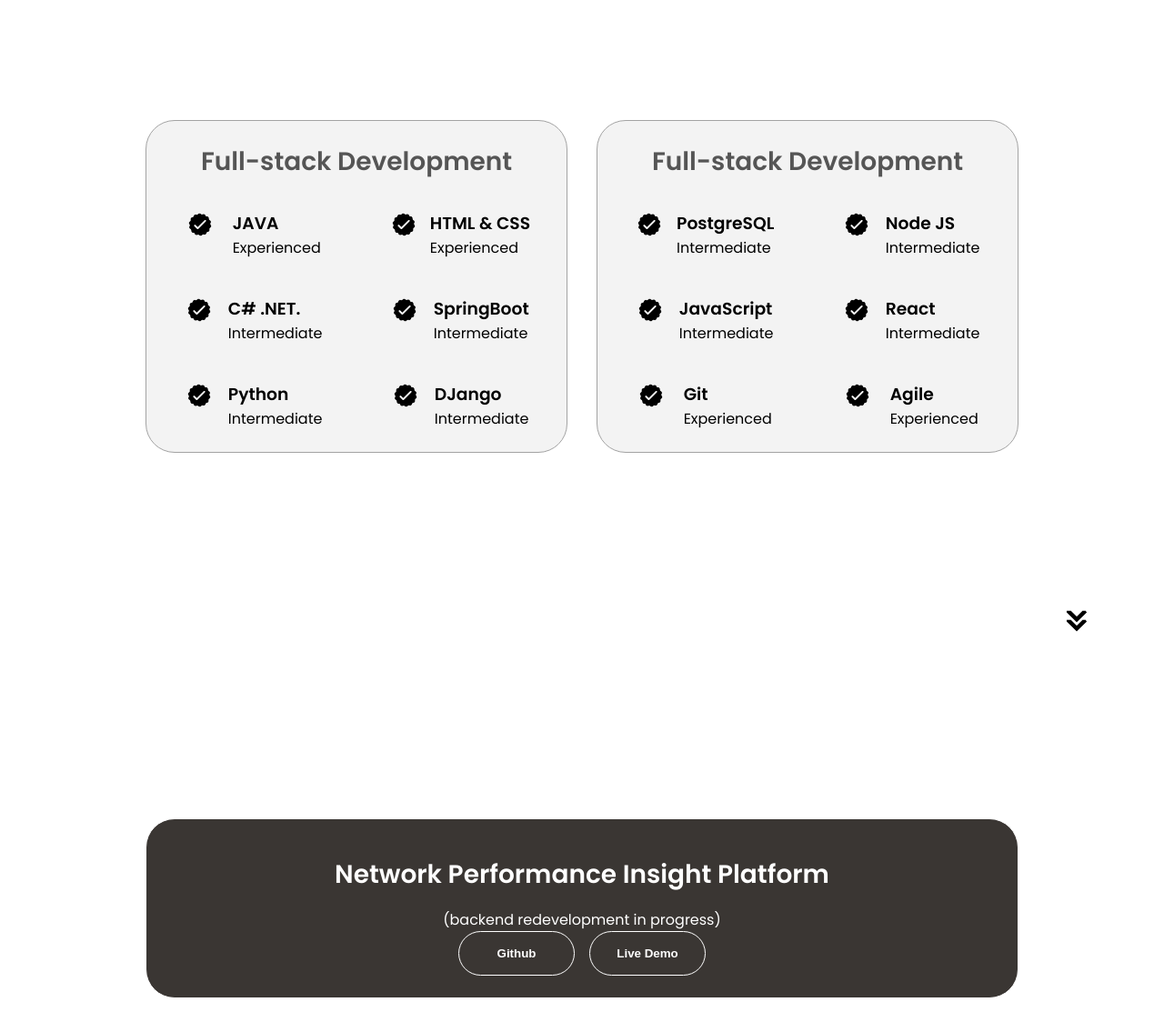
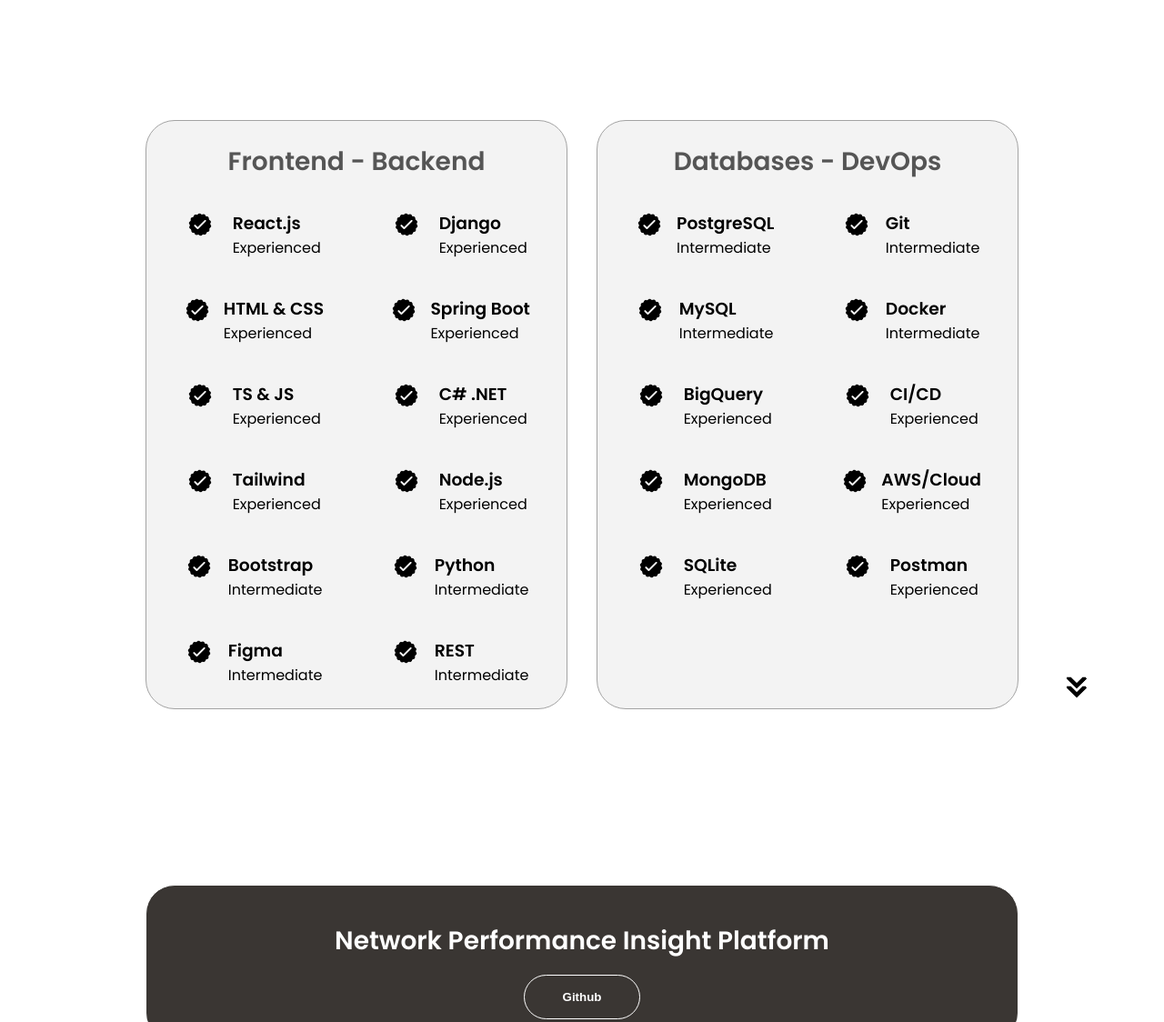
Before and after one commit to EddieMjiyakho/Portfolio, a plain HTML site: page index.html in a window 1280 px wide. Shown: the part 1850-2974 px from the top of the page at 91% size. Drawn offline with Linux system fonts and the light colour scheme.

Commit message:
added vacation API project

```diff
--- a/index.html
+++ b/index.html
@@ -139,7 +139,7 @@
       <div class="experience-details-container">
         <div class="about-containers">
           <div class="details-container">
-            <h2 class="experience-sub-title">Full-stack Development</h2>
+            <h2 class="experience-sub-title">Frontend   -   Backend</h2>
             <div class="article-container">
               <article>
                 <img
@@ -148,7 +148,18 @@
                   class="icon"
                 />
                 <div>
-                  <h3>JAVA</h3>
+                  <h3>React.js</h3>
+                  <p style="color: black;">Experienced</p>
+                </div>
+              </article>
+              <article>
+                <img
+                  src="./assets/checkmark.png"
+                  alt="Experience icon"
+                  class="icon"
+                />
+                <div>
+                  <h3>Django</h3>
                   <p style="color: black;">Experienced</p>
                 </div>
               </article>
@@ -170,8 +181,8 @@
                   class="icon"
                 />
                 <div>
-                  <h3>C# .NET.</h3>
-                  <p style="color: black;">Intermediate</p>
+                  <h3>Spring Boot</h3>
+                  <p style="color: black;">Experienced</p>
                 </div>
               </article>
               <article>
@@ -181,7 +192,51 @@
                   class="icon"
                 />
                 <div>
-                  <h3>SpringBoot</h3>
+                  <h3>TS & JS</h3>
+                  <p style="color: black;">Experienced</p>
+                </div>
+              </article>
+              <article>
+                <img
+                  src="./assets/checkmark.png"
+                  alt="Experience icon"
+                  class="icon"
+                />
+                <div>
+                  <h3>C# .NET</h3>
+                  <p style="color: black;">Experienced</p>
+                </div>
+              </article>
+              <article>
+                <img
+                  src="./assets/checkmark.png"
+                  alt="Experience icon"
+                  class="icon"
+                />
+                <div>
+                  <h3>Tailwind</h3>
+                  <p style="color: black;">Experienced</p>
+                </div>
+              </article>
+              <article>
+                <img
+                  src="./assets/checkmark.png"
+                  alt="Experience icon"
+                  class="icon"
+                />
+                <div>
+                  <h3>Node.js</h3>
+                  <p style="color: black;">Experienced</p>
+                </div>
+              </article>
+              <article>
+                <img
+                  src="./assets/checkmark.png"
+                  alt="Experience icon"
+                  class="icon"
+                />
+                <div>
+                  <h3>Bootstrap</h3>
                   <p style="color: black;">Intermediate</p>
                 </div>
               </article>
@@ -203,14 +258,25 @@
                   class="icon"
                 />
                 <div>
-                  <h3>DJango</h3>
+                  <h3>Figma</h3>
+                  <p style="color: black;">Intermediate</p>
+                </div>
+              </article>
+              <article>
+                <img
+                  src="./assets/checkmark.png"
+                  alt="Experience icon"
+                  class="icon"
+                />
+                <div>
+                  <h3>REST</h3>
                   <p style="color: black;">Intermediate</p>
                 </div>
               </article>
             </div>
           </div>
           <div class="details-container">
-            <h2 class="experience-sub-title">Full-stack Development</h2>
+            <h2 class="experience-sub-title">Databases   -   DevOps</h2>
             <div class="article-container">
               <article>
                 <img
@@ -230,7 +296,7 @@
                   class="icon"
                 />
                 <div>
-                  <h3>Node JS</h3>
+                  <h3>Git</h3>
                   <p style="color: black;">Intermediate</p>
                 </div>
               </article>
@@ -241,7 +307,7 @@
                   class="icon"
                 />
                 <div>
-                  <h3>JavaScript</h3>
+                  <h3>MySQL</h3>
                   <p style="color: black;">Intermediate</p>
                 </div>
               </article>
@@ -252,7 +318,7 @@
                   class="icon"
                 />
                 <div>
-                  <h3>React </h3>
+                  <h3>Docker</h3>
                   <p style="color: black;">Intermediate</p>
                 </div>
               </article>
@@ -263,7 +329,7 @@
                   class="icon"
                 />
                 <div>
-                  <h3>Git </h3>
+                  <h3>BigQuery</h3>
                   <p style="color: black;">Experienced</p>
                 </div>
               </article>
@@ -274,7 +340,51 @@
                   class="icon"
                 />
                 <div>
-                  <h3>Agile</h3>
+                  <h3>CI/CD</h3>
+                  <p style="color: black;">Experienced</p>
+                </div>
+              </article>
+              <article>
+                <img
+                  src="./assets/checkmark.png"
+                  alt="Experience icon"
+                  class="icon"
+                />
+                <div>
+                  <h3>MongoDB</h3>
+                  <p style="color: black;">Experienced</p>
+                </div>
+              </article>
+              <article>
+                <img
+                  src="./assets/checkmark.png"
+                  alt="Experience icon"
+                  class="icon"
+                />
+                <div>
+                  <h3>AWS/Cloud</h3>
+                  <p style="color: black;">Experienced</p>
+                </div>
+              </article>
+              <article>
+                <img
+                  src="./assets/checkmark.png"
+                  alt="Experience icon"
+                  class="icon"
+                />
+                <div>
+                  <h3>SQLite</h3>
+                  <p style="color: black;">Experienced</p>
+                </div>
+              </article>
+              <article>
+                <img
+                  src="./assets/checkmark.png"
+                  alt="Experience icon"
+                  class="icon"
+                />
+                <div>
+                  <h3>Postman</h3>
                   <p style="color: black;">Experienced</p>
                 </div>
               </article>
@@ -298,7 +408,7 @@
             <div class="article-container">
             </div>
             <h2 class="experience-sub-title project-title">Network Performance Insight Platform </h2>
-            <p class="section__text__p1">(backend redevelopment in progress)</p>
+            <!-- <p class="section__text__p1">(backend redevelopment in progress)</p> -->
             <div class="btn-container">
               <button
                 class="btn btn-color-2 project-btn"
@@ -306,12 +416,12 @@
               >
                 Github
               </button>
-              <button
+              <!-- <button
                 class="btn btn-color-2 project-btn"
                 onclick="location.href='https:https://github.com/'"
               >
                 Live Demo
-              </button>
+              </button> -->
             </div>
           </div>
         </div>
@@ -349,12 +459,12 @@
                 >
                   Github
                 </button>
-                <button
+                <!-- <button
                   class="btn btn-color-2 project-btn"
                   onclick="location.href='https:https://github.com/'"
                 >
                   Live Demo
-                </button>
+                </button> -->
               </div>
             </div>
           </div>
@@ -390,11 +500,11 @@
                   >
                     Github
                   </button>
-                  <button
+                  <!-- <button
                     class="btn btn-color-2 project-btn"
                     onclick="location.href='https:https://github.com/EddieMjiyakho/PhumlaKamnandi_Project'"
                   >
-                    Live Demo </button>
+                    Live Demo </button> -->
 
                   </div>
               </div>
@@ -441,6 +551,30 @@
                 </div>
               </div>
             </div>
+
+            <div class="about-containers">
+              <div class="details-container color-container">
+                <div class="article-container">
+                </div>
+                <h2 class="experience-sub-title project-title">Vacation API</h2>
+                <div class="btn-container">
+                  <button
+                    class="btn btn-color-2 project-btn"
+                    onclick="location.href='https:https:https://github.com/EddieMjiyakho/Vacation_API'"
+                  >
+                    Github
+                  </button>
+                  <!-- <button
+                    class="btn btn-color-2 project-btn"
+                    onclick="location.href='https://opdragtutors.web.app/tutors.html'"
+                  >
+                    Live Demo
+                  </button> -->
+                </div>
+              </div>
+            </div>
+
+
       <img
         src="./assets/arrow.png"
         alt="Arrow icon"
```
